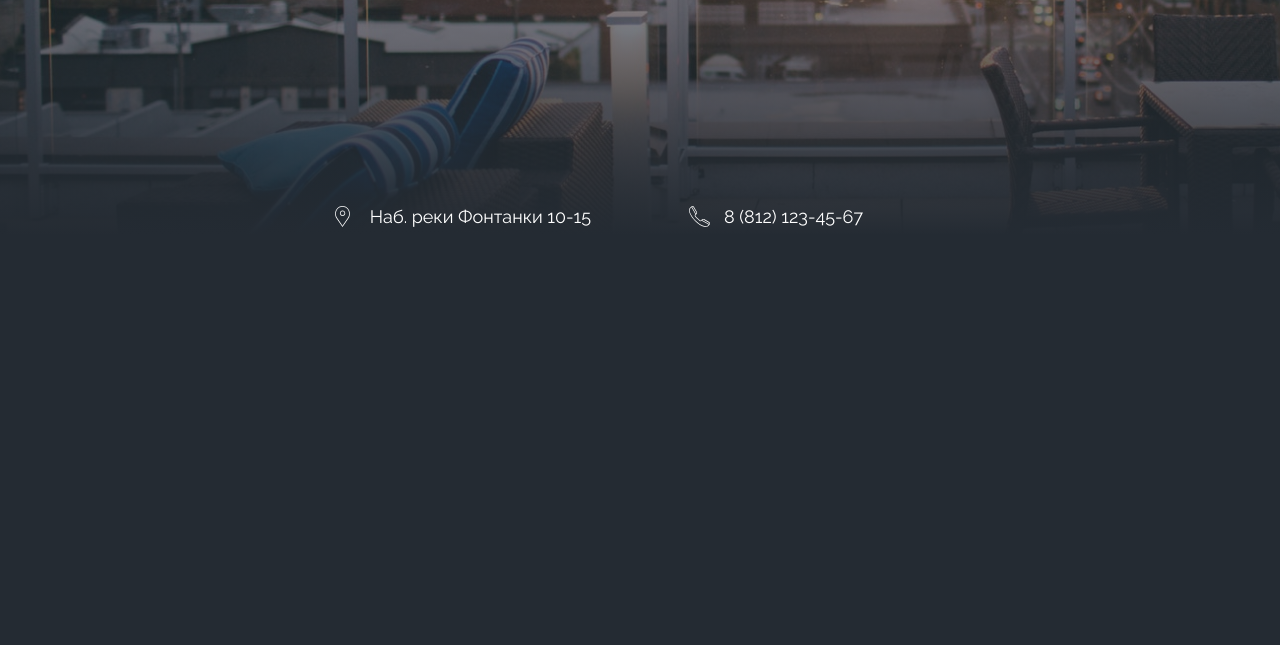
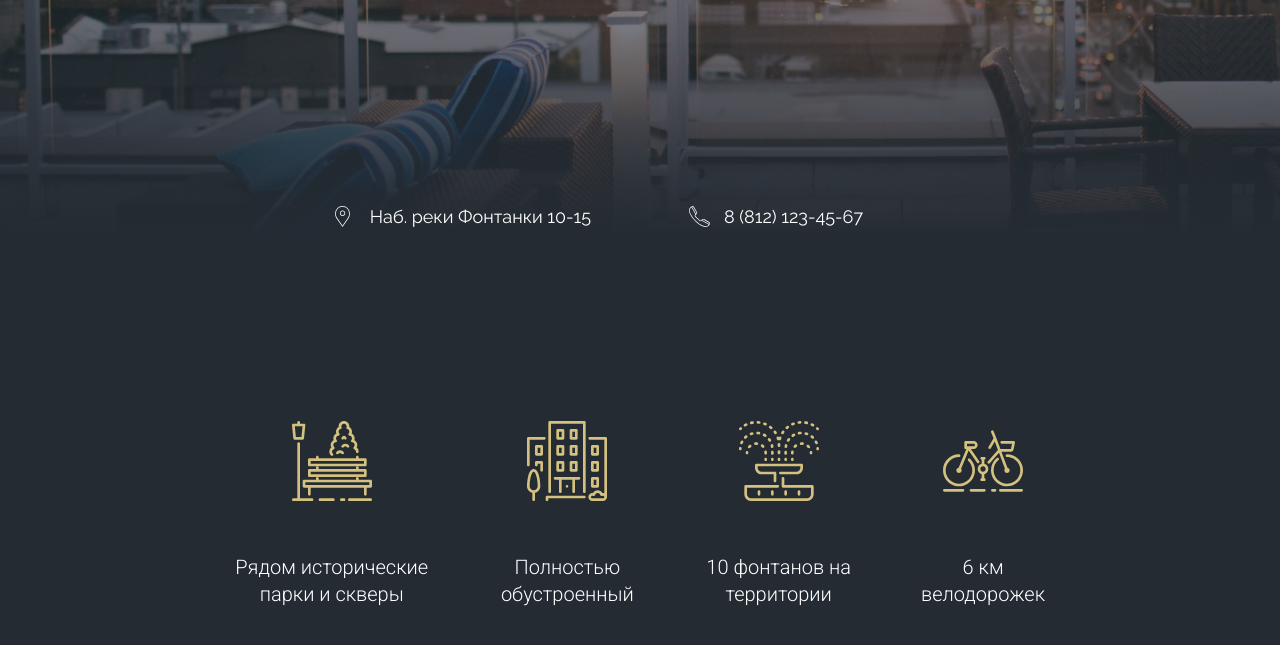
Before and after one commit to Kravius/Loft-House, a plain HTML site: page index.html in a window 1280 px wide. Shown: the part 539-1184 px from the top of the page. Before the commit the page ends 840 px from the top, so only its background shows below. Drawn offline with Linux system fonts and the light colour scheme; a web font is replaced by a local one.

Commit message:
feat: done section benefits

```diff
--- a/index.html
+++ b/index.html
@@ -46,11 +46,38 @@
 			<div class="text-rigth">
 				<a href="#section-map" class="info info--map">Наб. реки Фонтанки 10-15</a>
 			</div>
-
 			<a href="tel:+7812134567" class="info info--tel">8 (812) 123-45-67</a>
 		</div>
 		<!-- </div> -->
 	</header>
+	<main>
+		<section class="benefits">
+			<h2 class="visually-hidden">advantage of the residential complex</h2>
+			<div class="container container--sm">
+				<div class="benefits__row">
+					<div class="benefits__item">
+						<img src="./img/benefits/bench.svg" alt="" class="benefits__item-img">
+						<p class="benefits__item-text">Рядом исторические парки&nbsp;и&nbsp;скверы</p>
+					</div>
+
+					<div class="benefits__item">
+						<img src="./img/benefits/building.svg" alt="" class="benefits__item-img">
+						<p class="benefits__item-text">Полностью обустроенный</p>
+					</div>
+
+					<div class="benefits__item">
+						<img src="./img/benefits/fountain.svg" alt="" class="benefits__item-img">
+						<p class="benefits__item-text">10 фонтанов на территории</p>
+					</div>
+
+					<div class="benefits__item">
+						<img src="./img/benefits/bicycle.svg" alt="" class="benefits__item-img">
+						<p class="benefits__item-text">6 км велодорожек</p>
+					</div>
+				</div>
+			</div>
+		</section>
+	</main>
 </body>
 
 </html>
--- a/scss/base/_base.scss
+++ b/scss/base/_base.scss
@@ -18,12 +18,35 @@ a {
 		color: $accent;
 	}
 }
+
 .container {
 	margin: 0 auto;
 	padding: 0 15px;
-	width: 1140px;
+	max-width: 1140px;
+
+	&--sm {
+		max-width: 840px;
+	}
 }
 
 .text-rigth {
 	text-align: right;
 }
+
+.visually-hidden {
+	height: 1px;
+	overflow: hidden;
+	width: 1px;
+	/* Keep the layout */
+	position: absolute;
+	/* Remove any visible trace (e.g. background color) */
+	clip: rect (1px 1px 1px 1px);
+	/* IEG, IE7 */
+	clip: rect (1px, 1px, 1px, 1px);
+	clip-path: inset (50%);
+	/* browsers in the future
+*/
+	/* Prevent the screen reader to skip spaces
+between words */
+	white-space: nowrap;
+}
--- /dev/null
+++ b/scss/blocks/benefits/_benefits.scss
@@ -0,0 +1,26 @@
+.benefits {
+	padding: 120px 0 ;
+}
+
+.benefits__row {
+	display: flex;
+	column-gap: 70px;
+}
+
+.benefits__item {
+	text-align: center;
+}
+
+.benefits__item-img {
+	margin-bottom: 53px;
+}
+
+.benefits__item-text {
+	color: $white;
+	// text-align: center;
+	font-size: 20px;
+	font-family: $font-secondary;
+	// font-style: normal;
+	font-weight: 300;
+	line-height: 1.35;
+}
--- a/scss/main.scss
+++ b/scss/main.scss
@@ -6,4 +6,5 @@
 //Blocks
 @import './blocks/header';
 @import './blocks/nav';
-@import './blocks/info'
+@import './blocks/info';
+@import './blocks/benefits/benefits';
```
Also changed, not shown: css/main.css, img/benefits/bench.svg (added), img/benefits/bicycle.svg (added), img/benefits/building.svg (added), img/benefits/fountain.svg (added), 5 other files.
